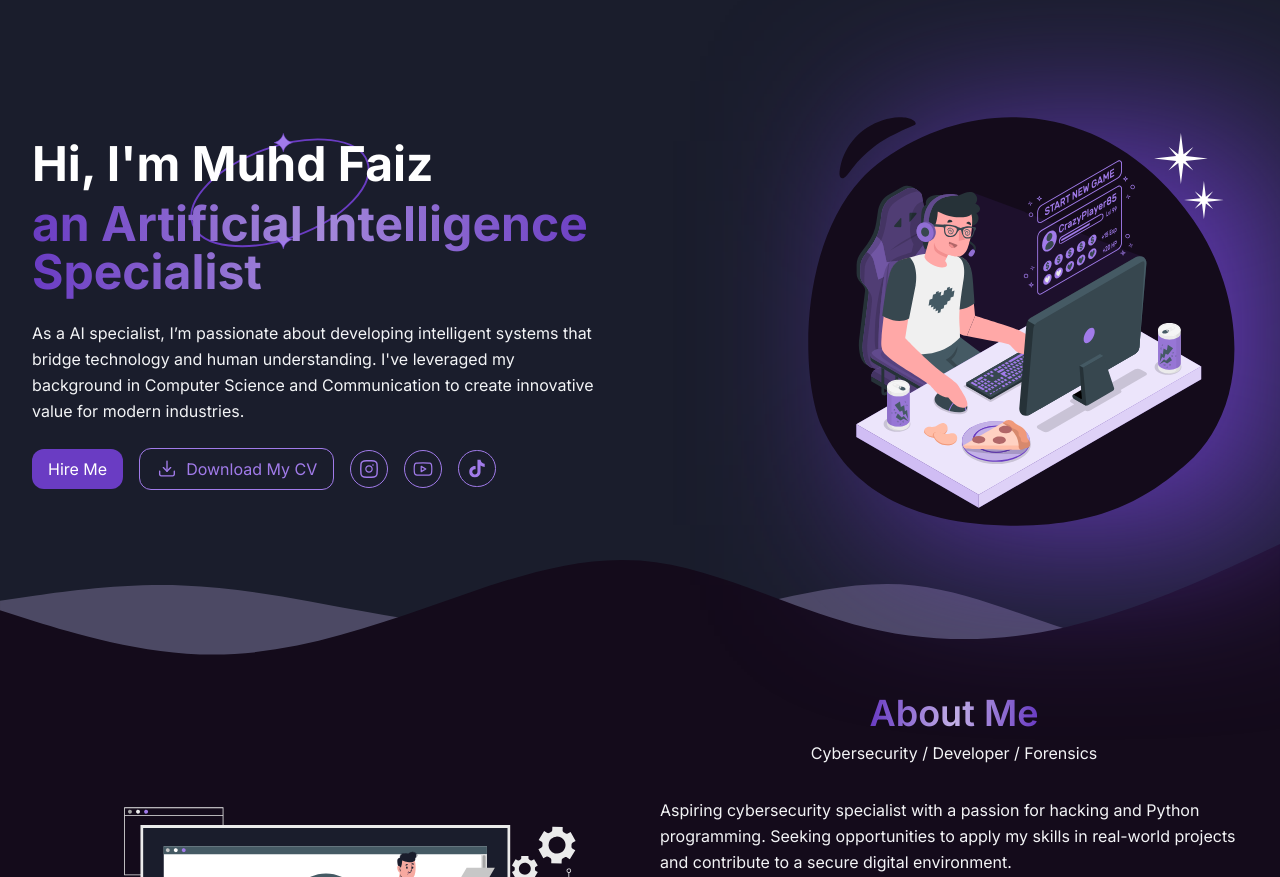
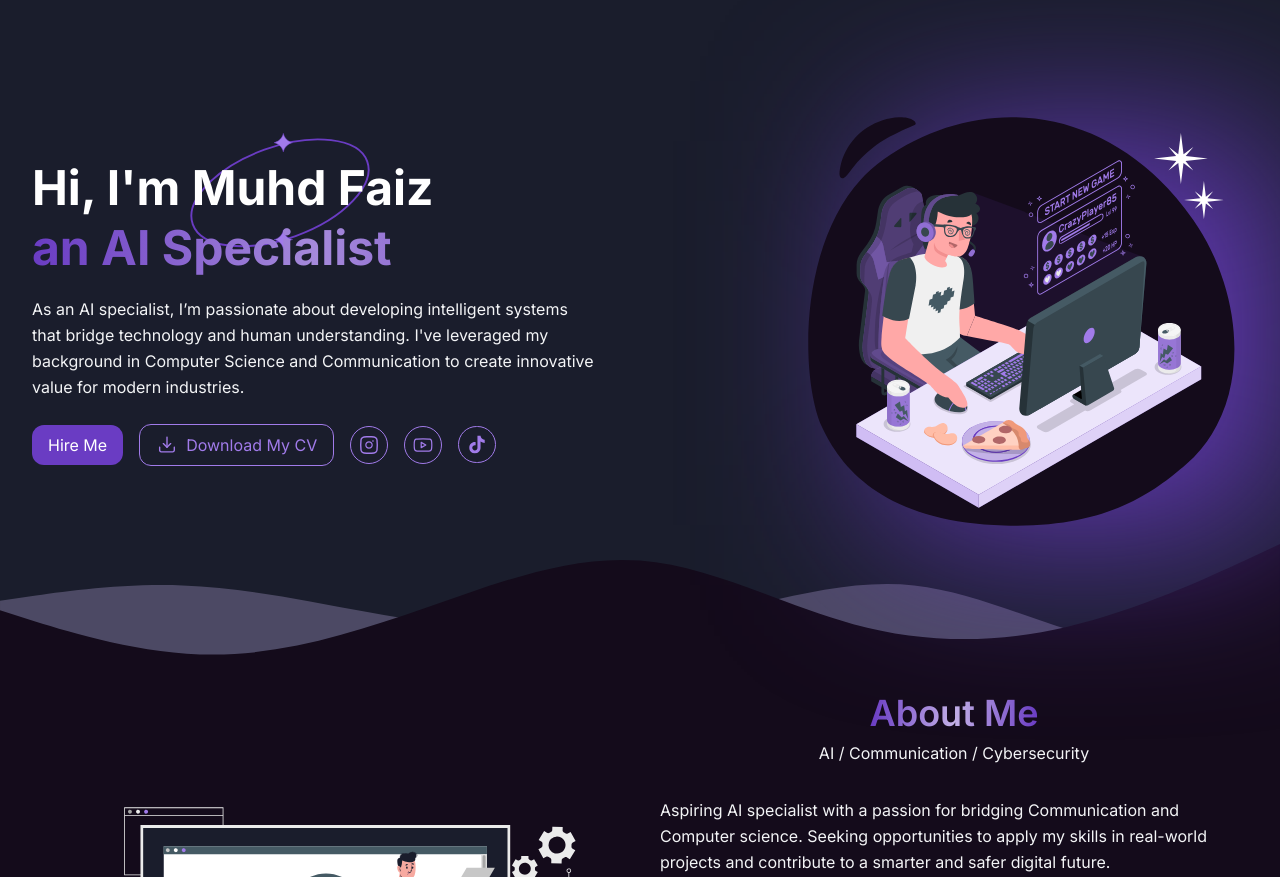
Before and after one commit to paiscapitall/paiscapitall.github.io, a website: page index.html in a window 1280 px wide. Shown: the part 75-952 px from the top of the page. Drawn offline with Linux system fonts and the light colour scheme; files whose address does not match are found by name.

Commit message:
Update index.html

```diff
--- a/index.html
+++ b/index.html
@@ -73,11 +73,11 @@
         <div class="lg:mb-3">Hi, I'm Muhd Faiz</div>
         <div
           class="bg-clip-text text-transparent pb-1 bg-primary-purple bg-gradient-to-r from-primary-purple via-white/40 to-primary-purple">
-          an Artificial Intelligence Specialist
+          an AI Specialist
         </div>
       </h3>
       <p class="text-gray-100 leading-relaxed">
-        As a AI specialist, I’m passionate about developing intelligent systems that
+        As an AI specialist, I’m passionate about developing intelligent systems that
         bridge technology and human understanding. I've leveraged my background in
         Computer Science and Communication to create innovative value for modern
         industries.
@@ -169,15 +169,15 @@
         <div class="text-center">
           <h3 class="text-gradient inline">About Me</h3>
           <p class="text-gray-100 mt-2 mb-8">
-            Cybersecurity / Developer / Forensics
+            AI / Communication / Cybersecurity
           </p>
         </div>
         <div class="text-gray-100 leading-relaxed">
           <p>
-            Aspiring cybersecurity specialist with a passion for hacking and
-            Python programming. Seeking opportunities to apply my skills in
-            real-world projects and contribute to a secure digital
-            environment.
+            Aspiring AI specialist with a passion for bridging Communication
+            and Computer science. Seeking opportunities to apply my skills
+            in real-world projects and contribute to a smarter and safer
+            digital future.
           </p>
           <p class="my-3.5">Let the results tell it all!</p>
           <div class="grid grid-cols-2 flex-wrap gap-4 md:w-10/12">
```
